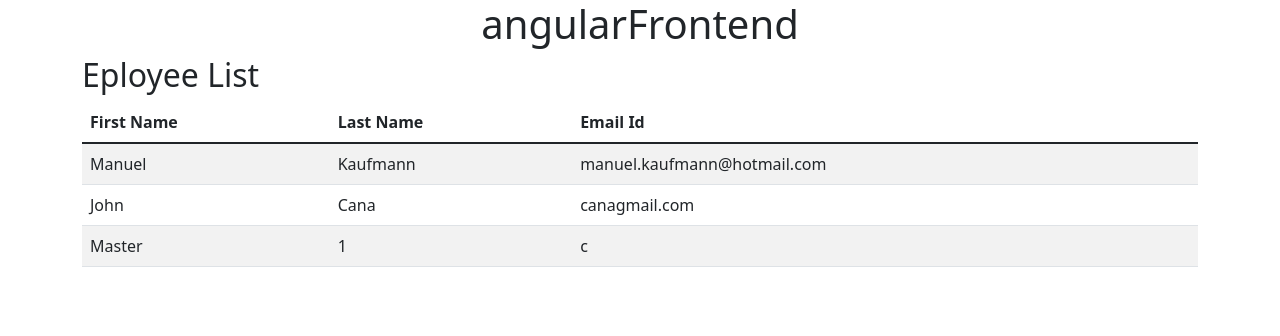
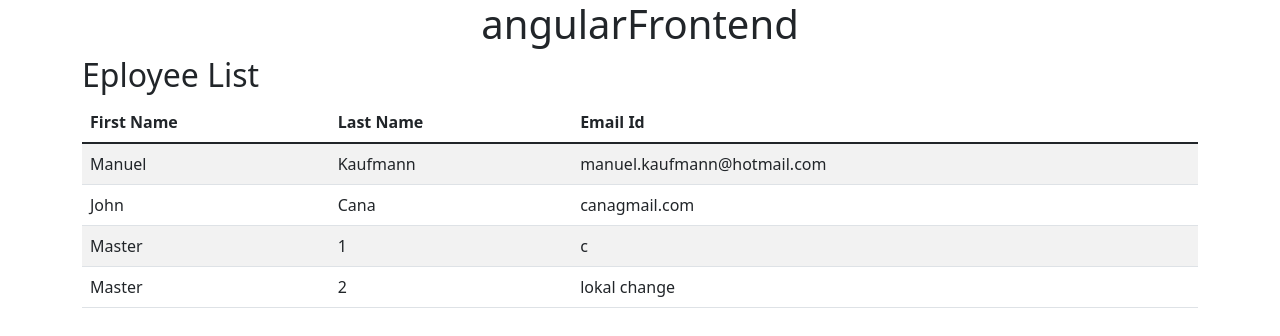
Before and after one commit to ManKaufmann/AngularDemo-MailList, an Angular app: page / in a window 1280 px wide. Shown: the top 336 px of the page. Built offline with nearby package versions, Linux system fonts and the light colour scheme.

Commit message:
lokal change

```diff
--- a/src/app/employee-list/employee-list.component.ts
+++ b/src/app/employee-list/employee-list.component.ts
@@ -17,18 +17,24 @@ export class EmployeeListComponent implements OnInit {
       firstName:"Manuel",
       lastname:"Kaufmann",
       emailID:"manuel.kaufmann@hotmail.com"
-    },
-      {
+    }
+    ,{
         id:2,
         firstName:"John",
         lastname:"Cana",
         emailID:"canagmail.com"
-      },
-      {
+      }
+      ,{
         id:2,
         firstName:"Master",
         lastname:"1",
         emailID:"c"
+      }
+      ,{
+        id:2,
+        firstName:"Master",
+        lastname:"2 ",
+        emailID:" lokal change"
       }
 
 
```
